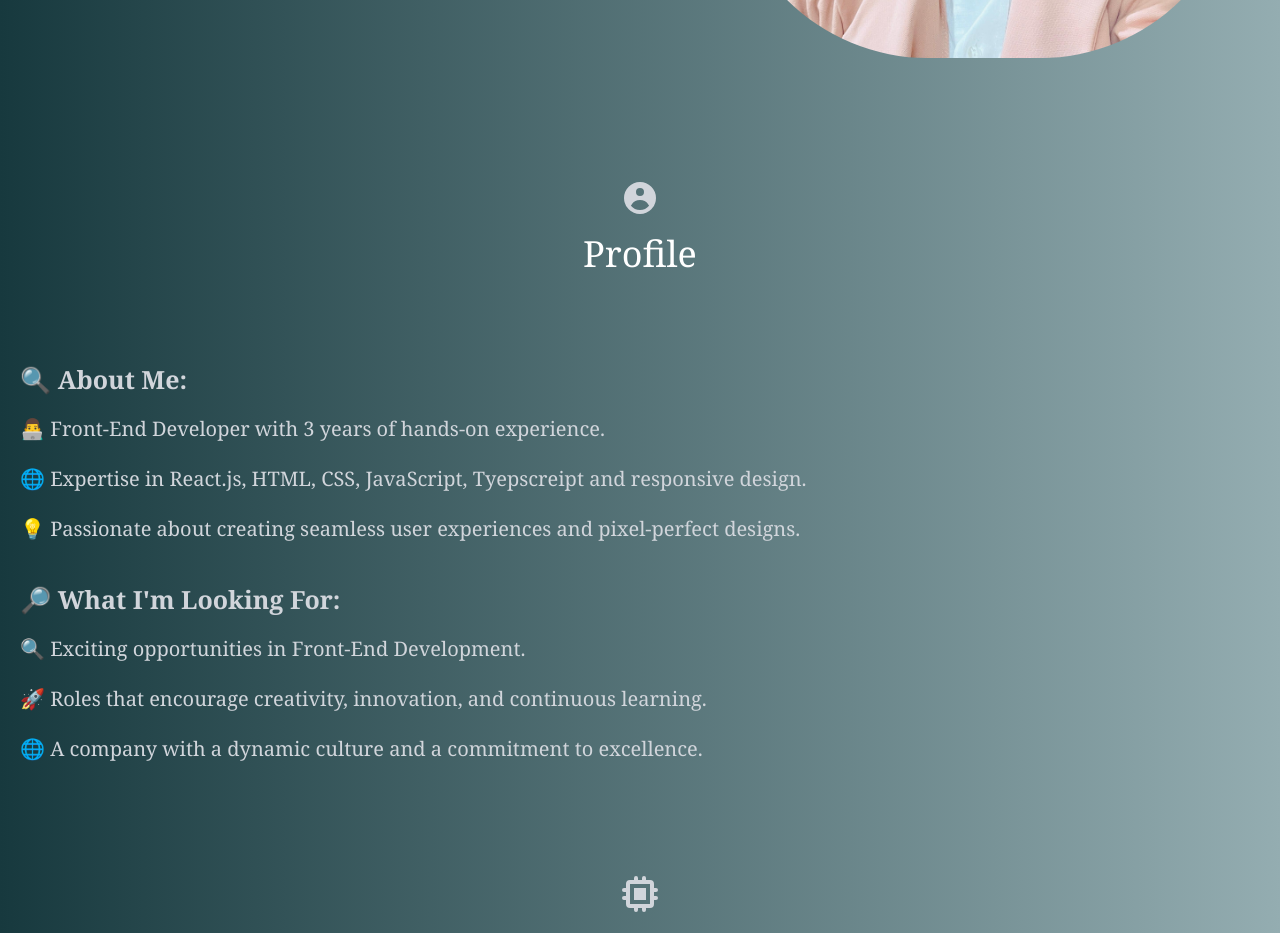
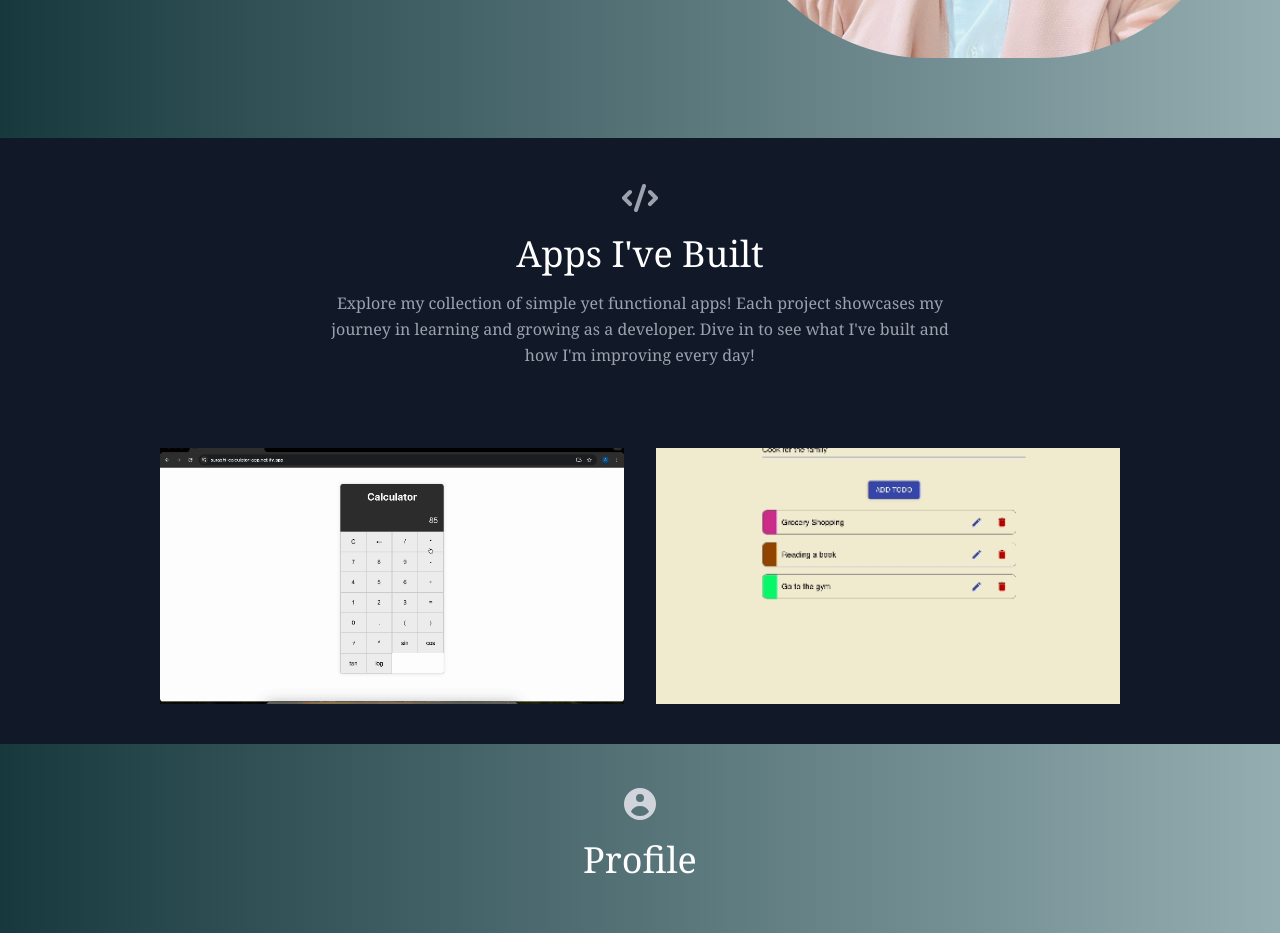
Before and after one commit to Surabhi1997mitra/Portfolio, a React (Create React App) app: page / in a window 1280 px wide. Shown: the part 560-1493 px from the top of the page. Built offline with nearby package versions, Linux system fonts and the light colour scheme.

Commit message:
added project section

```diff
--- a/src/App.jsx
+++ b/src/App.jsx
@@ -14,7 +14,7 @@ export default function App() {
     <main className="text-gray-400 font-serif bg-gradient-to-r from-background-theme-start to-background-theme-end body-font">
       <Navbar />
       <About />
-      {/* <Projects /> */}
+      <Projects />
       <AboutMe />
       <Skills />
       <Education />
--- a/src/components/Projects.jsx
+++ b/src/components/Projects.jsx
@@ -12,9 +12,7 @@ const Projects = () => {
                         Apps I've Built
                     </h1>
                     <p className="lg:w-2/3 mx-auto leading-relaxed text-base">
-                        Lorem ipsum, dolor sit amet consectetur adipisicing elit. Explicabo
-                        facilis repellat ab cupiditate alias vero aliquid obcaecati quisquam
-                        fuga dolore.
+                    Explore my collection of simple yet functional apps! Each project showcases my journey in learning and growing as a developer. Dive in to see what I've built and how I'm improving every day!
                     </p>
                 </div>
                 <div className="flex flex-wrap -m-4">
@@ -22,6 +20,7 @@ const Projects = () => {
                         <a
                             href={project.link}
                             key={project.image}
+                            target="_blank"
                             className="sm:w-1/2 w-100 p-4">
                             <div className="flex relative">
                                 <img
--- a/src/data.jsx
+++ b/src/data.jsx
@@ -1,36 +1,34 @@
 export const projects = [
   {
-    title: "React Reserve",
-    subtitle: "MERN Stack",
-    description:
-      "Lorem ipsum dolor sit amet consectetur adipisicing elit. Praesentium dolore rerum laborum iure enim sint nemo omnis voluptate exercitationem eius?",
+    title: "Calculator App",
+    subtitle: "React.js, Typescript, mathjs",
+    description: "Calculator app using React.js, Typescript, mathjs. Mathemetical calculations and trigonometric functions can be used. Computations are done using evaluate from mathjs.",
     image: "./project-1.gif",
-    link: "https://reactbootcamp.com",
+    link: "https://surabhi-calculator-app.netlify.app/",
   },
   {
-    title: "React Tracks",
-    subtitle: "React and Python",
-    description:
-      "Lorem ipsum dolor sit amet consectetur adipisicing elit. Praesentium dolore rerum laborum iure enim sint nemo omnis voluptate exercitationem eius?",
+    title: "Todo List",
+    subtitle: "React.js, Typescript, MaterialUI",
+    description: "Todo List using React.js, Typescript, MaterialUI. Edit, save and delete functionalities have been used. MaterialUI icons have been used for visually engaging experience.",
     image: "./project-2.gif",
-    link: "https://reactbootcamp.com",
+    link: "https://surabhi-todo-typescript.netlify.app/",
   },
-  {
-    title: "DevChat",
-    subtitle: "React and Firebase",
-    description:
-      "Lorem ipsum dolor sit amet consectetur adipisicing elit. Praesentium dolore rerum laborum iure enim sint nemo omnis voluptate exercitationem eius?",
-    image: "./project-3.gif",
-    link: "https://reactbootcamp.com",
-  },
-  {
-    title: "Epic Todo App",
-    subtitle: "React Hooks",
-    description:
-      "Lorem ipsum dolor sit amet consectetur adipisicing elit. Praesentium dolore rerum laborum iure enim sint nemo omnis voluptate exercitationem eius?",
-    image: "./project-4.gif",
-    link: "https://reactbootcamp.com",
-  },
+  // {
+  //   title: "DevChat",
+  //   subtitle: "React and Firebase",
+  //   description:
+  //     "Lorem ipsum dolor sit amet consectetur adipisicing elit. Praesentium dolore rerum laborum iure enim sint nemo omnis voluptate exercitationem eius?",
+  //   image: "./project-3.gif",
+  //   link: "https://reactbootcamp.com",
+  // },
+  // {
+  //   title: "Epic Todo App",
+  //   subtitle: "React Hooks",
+  //   description:
+  //     "Lorem ipsum dolor sit amet consectetur adipisicing elit. Praesentium dolore rerum laborum iure enim sint nemo omnis voluptate exercitationem eius?",
+  //   image: "./project-4.gif",
+  //   link: "https://reactbootcamp.com",
+  // },
 ];
 
 export const skills = [
```
Also changed, not shown: public/project-1.gif, public/project-2.gif.
